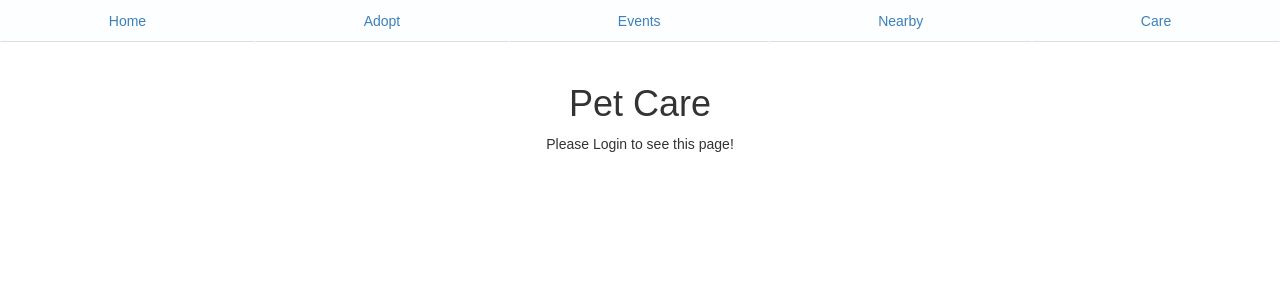
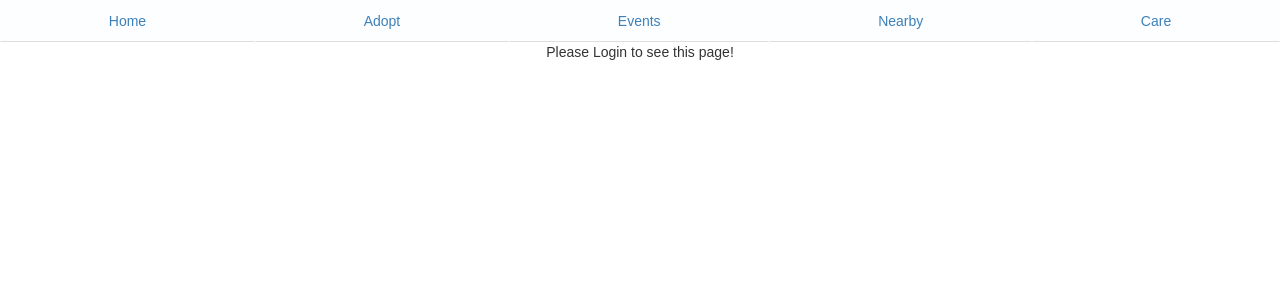
Before and after one commit to RexChiu/LHL-Final-Project-Furever, a React app in the folder client/: page /care in a window 1280 px wide. Shown: the top 300 px of the page. Built offline with nearby package versions, Linux system fonts and the light colour scheme.

Commit message:
removed redundant header

```diff
--- a/client/src/assets/styles/App.scss
+++ b/client/src/assets/styles/App.scss
@@ -5,6 +5,10 @@
 
 .loading-icon {
   margin: 0 auto;
+}
+
+.App > h1 {
+  padding-top: 10px;
 }
 
 hr {
@@ -97,7 +101,7 @@ hr {
 
 .App {
   text-align: center;
-  margin-top: 6em;
+  margin-top: 3em;
   height: 100%;
 }
 
--- a/client/src/componets/Care/Care.jsx
+++ b/client/src/componets/Care/Care.jsx
@@ -31,12 +31,7 @@ class Care extends Component {
   }
 
   render() {
-    return (
-      <Fragment>
-        <h1>Pet Care</h1>
-        {this.renderPetCare()}
-      </Fragment>
-    );
+    return <Fragment>{this.renderPetCare()}</Fragment>;
   }
 
   renderPetCare = () => {
```
